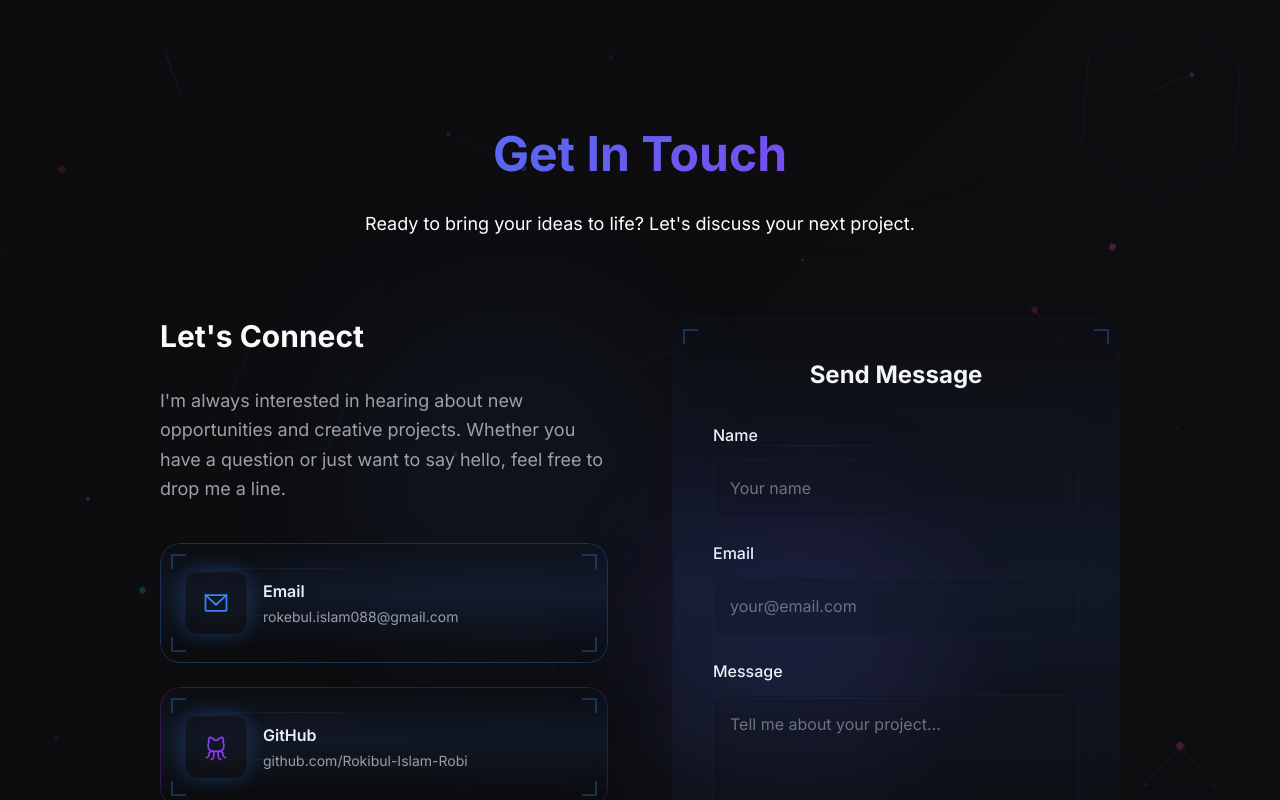
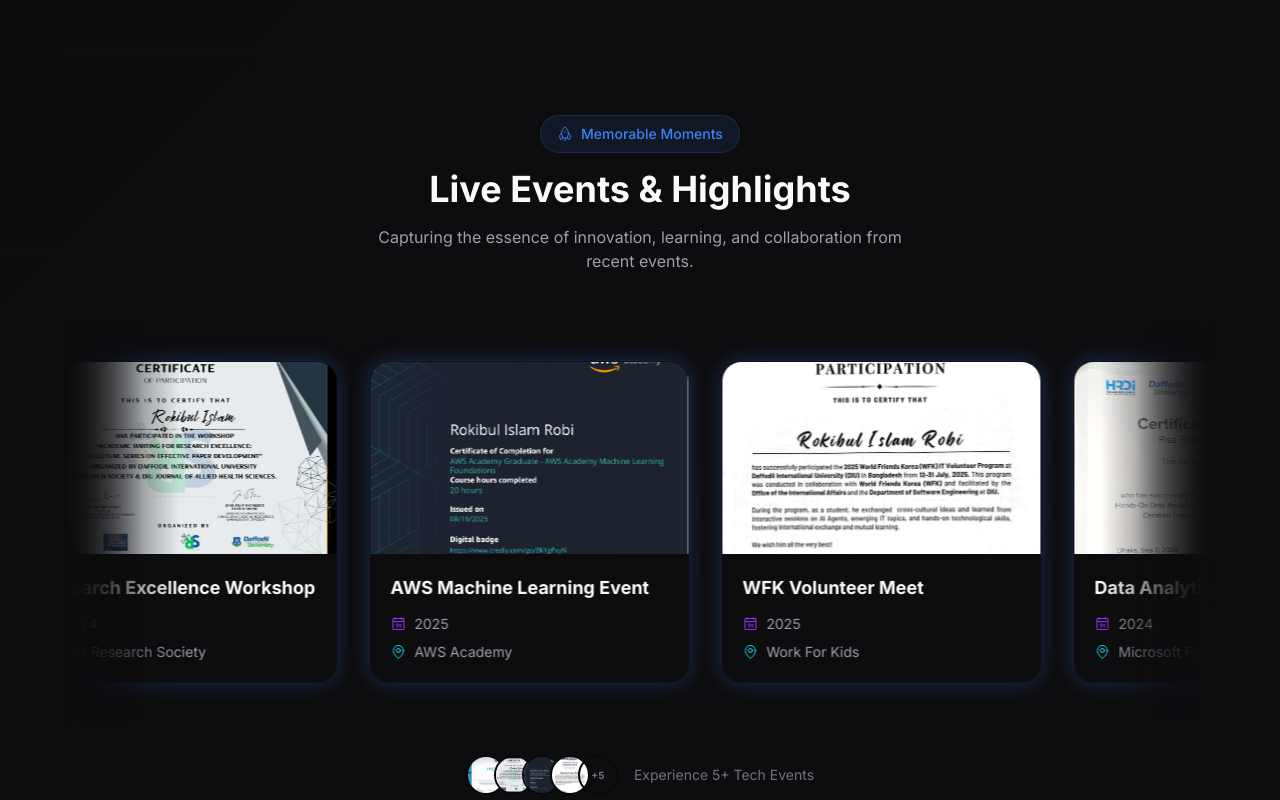
Before and after one commit to Rokibul-Islam-Robi/My-Protfolio, a React (Vite) app: page / in a window 1280 px wide. Shown: the part 5340-6140 px from the top of the page. Built offline with nearby package versions, Linux system fonts and the light colour scheme.

Commit message:
Add Live Events slider with GSAP animation

```diff
--- /dev/null
+++ b/src/components/LiveEventSlider.css
@@ -0,0 +1,34 @@
+.live-events-container {
+  display: flex;
+  overflow: hidden;
+  user-select: none;
+  mask-image: linear-gradient(
+    to right,
+    hsl(0 0% 0% / 0),
+    hsl(0 0% 0% / 1) 10%,
+    hsl(0 0% 0% / 1) 90%,
+    hsl(0 0% 0% / 0)
+  );
+}
+
+.live-event-card {
+  transition: transform 0.3s cubic-bezier(0.34, 1.56, 0.64, 1);
+  border: 1px solid rgba(255, 255, 255, 0.05);
+  background: rgba(255, 255, 255, 0.03);
+  backdrop-filter: blur(10px);
+}
+
+.live-event-card:hover {
+  transform: translateY(-10px) scale(1.02);
+  border-color: rgba(0, 243, 255, 0.3);
+  z-index: 10;
+}
+
+@keyframes scroll {
+  from {
+    transform: translateX(0);
+  }
+  to {
+    transform: translateX(calc(-100% - 2rem));
+  }
+}
--- /dev/null
+++ b/src/components/LiveEventSlider.tsx
@@ -0,0 +1,95 @@
+import { useEffect, useRef } from 'react';
+import { gsap } from 'gsap';
+import { liveEvents } from '../data/liveEvents';
+import { MapPin, Calendar } from 'phosphor-react';
+import './LiveEventSlider.css';
+
+const LiveEventSlider = () => {
+  const sliderRef = useRef<HTMLDivElement>(null);
+
+  useEffect(() => {
+    const slider = sliderRef.current;
+    if (!slider) return;
+
+    // Clone elements for seamless loop
+    const totalWidth = slider.scrollWidth;
+    const items = Array.from(slider.children);
+    items.forEach((item) => {
+      const clone = item.cloneNode(true);
+      slider.appendChild(clone);
+    });
+
+    const animate = () => {
+      gsap.to(slider, {
+        x: `-${totalWidth}`,
+        duration: 30,
+        ease: 'none',
+        repeat: -1,
+        onReverseComplete: () => {
+          gsap.set(slider, { x: 0 });
+        }
+      });
+    };
+
+    animate();
+
+    // Pause on hover
+    slider.addEventListener('mouseenter', () => gsap.getTweensOf(slider).forEach(t => t.pause()));
+    slider.addEventListener('mouseleave', () => gsap.getTweensOf(slider).forEach(t => t.resume()));
+
+    return () => {
+      gsap.killTweensOf(slider);
+    };
+  }, []);
+
+  return (
+    <div className="live-events-container overflow-hidden py-10 relative">
+      <div className="absolute inset-y-0 left-0 w-20 bg-gradient-to-r from-background to-transparent z-10"></div>
+      <div className="absolute inset-y-0 right-0 w-20 bg-gradient-to-l from-background to-transparent z-10"></div>
+
+      <div ref={sliderRef} className="flex gap-8 w-max">
+        {liveEvents.map((event) => (
+          <div
+            key={event.id}
+            className="live-event-card glass-card w-80 shrink-0 overflow-hidden group hover:shadow-glow-blue transition-all duration-500"
+          >
+            <div className="relative h-48 overflow-hidden">
+              <img
+                src={event.image}
+                alt={event.title}
+                className="w-full h-full object-cover transition-transform duration-700 group-hover:scale-110"
+              />
+              <div className="absolute inset-0 bg-gradient-to-t from-background/90 to-transparent opacity-0 group-hover:opacity-100 transition-opacity duration-300"></div>
+              <div className="absolute bottom-4 left-4 opacity-0 group-hover:opacity-100 transition-all duration-300 translate-y-4 group-hover:translate-y-0">
+                <span className="px-3 py-1 bg-neon-blue/20 text-neon-blue text-xs rounded-full border border-neon-blue/30 backdrop-blur-md">
+                  Live Event
+                </span>
+              </div>
+            </div>
+
+            <div className="p-5">
+              <h3 className="text-lg font-bold text-text-primary mb-3 group-hover:text-neon-blue transition-colors">
+                {event.title}
+              </h3>
+
+              <div className="flex flex-col gap-2">
+                <div className="flex items-center gap-2 text-text-secondary text-sm">
+                  <Calendar size={16} className="text-neon-purple" />
+                  <span>{event.date}</span>
+                </div>
+                {event.location && (
+                  <div className="flex items-center gap-2 text-text-secondary text-sm">
+                    <MapPin size={16} className="text-neon-cyan" />
+                    <span>{event.location}</span>
+                  </div>
+                )}
+              </div>
+            </div>
+          </div>
+        ))}
+      </div>
+    </div>
+  );
+};
+
+export default LiveEventSlider;
--- /dev/null
+++ b/src/data/liveEvents.ts
@@ -0,0 +1,45 @@
+export interface LiveEvent {
+  id: string;
+  title: string;
+  image: string;
+  date: string;
+  location?: string;
+}
+
+export const liveEvents: LiveEvent[] = [
+  {
+    id: '1',
+    title: 'Learnathon 3.0 Event',
+    image: '/images/certificates/Learnathon.jpeg',
+    date: '2025',
+    location: 'Brain Station 23'
+  },
+  {
+    id: '2',
+    title: 'Research Excellence Workshop',
+    image: '/images/certificates/Research_Workshop.jpeg',
+    date: '2024',
+    location: 'DIU Research Society'
+  },
+  {
+    id: '3',
+    title: 'AWS Machine Learning Event',
+    image: '/images/certificates/AWS_ML_Foundations.jpg',
+    date: '2025',
+    location: 'AWS Academy'
+  },
+  {
+    id: '4',
+    title: 'WFK Volunteer Meet',
+    image: '/images/certificates/WFK_IT_Volunteer.jpg',
+    date: '2025',
+    location: 'Work For Kids'
+  },
+  {
+    id: '5',
+    title: 'Data Analytics Seminar',
+    image: '/images/certificates/Data_Crafters.jpeg',
+    date: '2024',
+    location: 'Microsoft Fabric'
+  }
+];
--- a/src/pages/Portfolio.tsx
+++ b/src/pages/Portfolio.tsx
@@ -25,6 +25,9 @@ import ProjectManager from '../components/ProjectManager';
 import ProjectCard from '../components/ProjectCard';
 import ContactCard from '../components/ContactCard';
 import ContactAnimation from '../components/ContactAnimation';
+import LiveEventSlider from '../components/LiveEventSlider';
+import { liveEvents } from '../data/liveEvents';
+import { CaretRight } from 'phosphor-react';
 
 
 gsap.registerPlugin(ScrollTrigger);
@@ -626,6 +629,38 @@ const Portfolio = () => {
               <ArrowRight size={20} className="ml-2 group-hover:translate-x-1 transition-transform" />
             </Link>
           </div>
+
+          {/* Live Events Section */}
+          <div className="mt-24 pt-16 border-t border-glass-border/10">
+            <div className="text-center mb-12">
+              <div className="inline-flex items-center gap-2 px-4 py-2 rounded-full bg-neon-blue/10 border border-neon-blue/20 text-neon-blue text-sm font-medium mb-4">
+                <Rocket size={16} />
+                <span>Memorable Moments</span>
+              </div>
+              <h3 className="text-3xl lg:text-4xl font-bold text-text-primary mb-4">Live Events & Highlights</h3>
+              <p className="text-text-secondary max-w-xl mx-auto">
+                Capturing the essence of innovation, learning, and collaboration from recent events.
+              </p>
+            </div>
+
+            <LiveEventSlider />
+
+            <div className="flex justify-center mt-8">
+              <div className="flex items-center gap-4 text-text-muted text-sm">
+                <div className="flex -space-x-3">
+                  {liveEvents.slice(0, 4).map((event, i) => (
+                    <div key={i} className="w-10 h-10 rounded-full border-2 border-background overflow-hidden">
+                      <img src={event.image} alt="" className="w-full h-full object-cover" />
+                    </div>
+                  ))}
+                  <div className="w-10 h-10 rounded-full border-2 border-background bg-glass-card flex items-center justify-center text-[10px] font-bold">
+                    +{liveEvents.length}
+                  </div>
+                </div>
+                <span>Experience {liveEvents.length}+ Tech Events</span>
+              </div>
+            </div>
+          </div>
         </div>
       </section>
 
```
